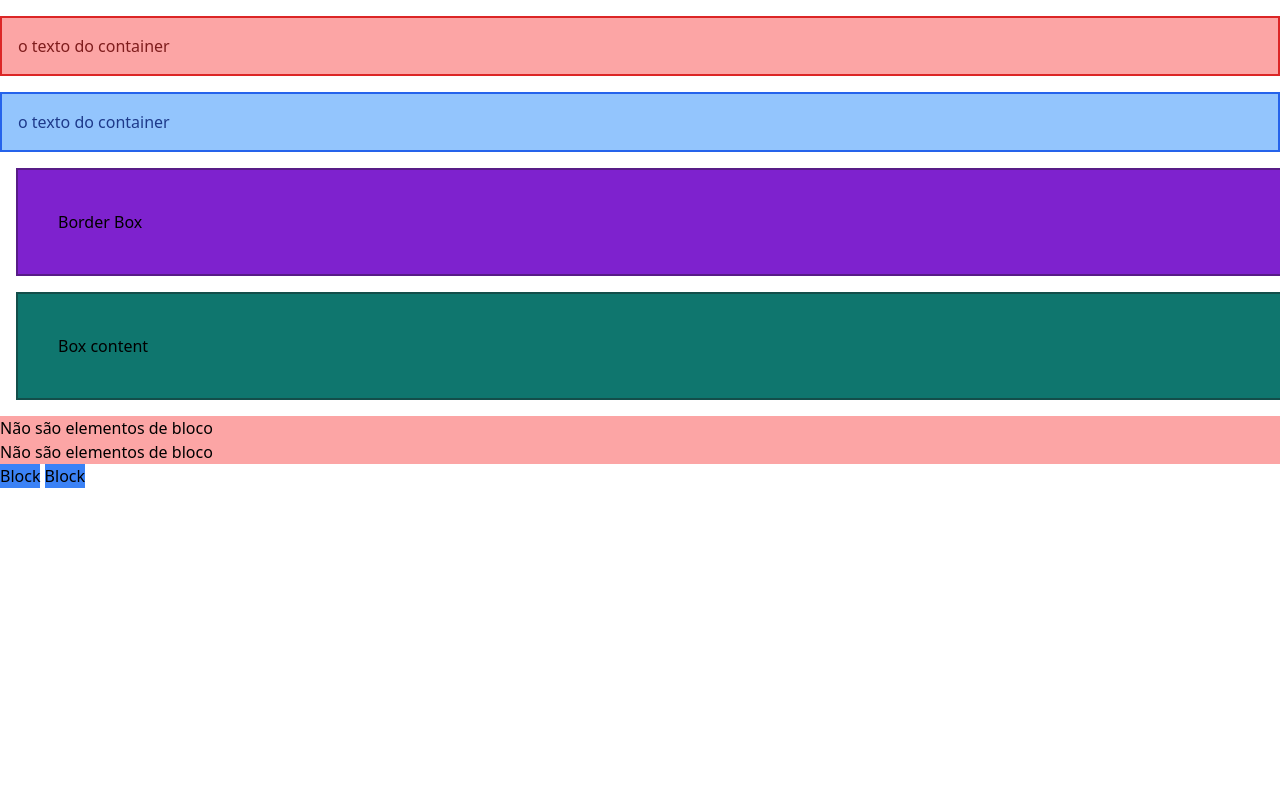
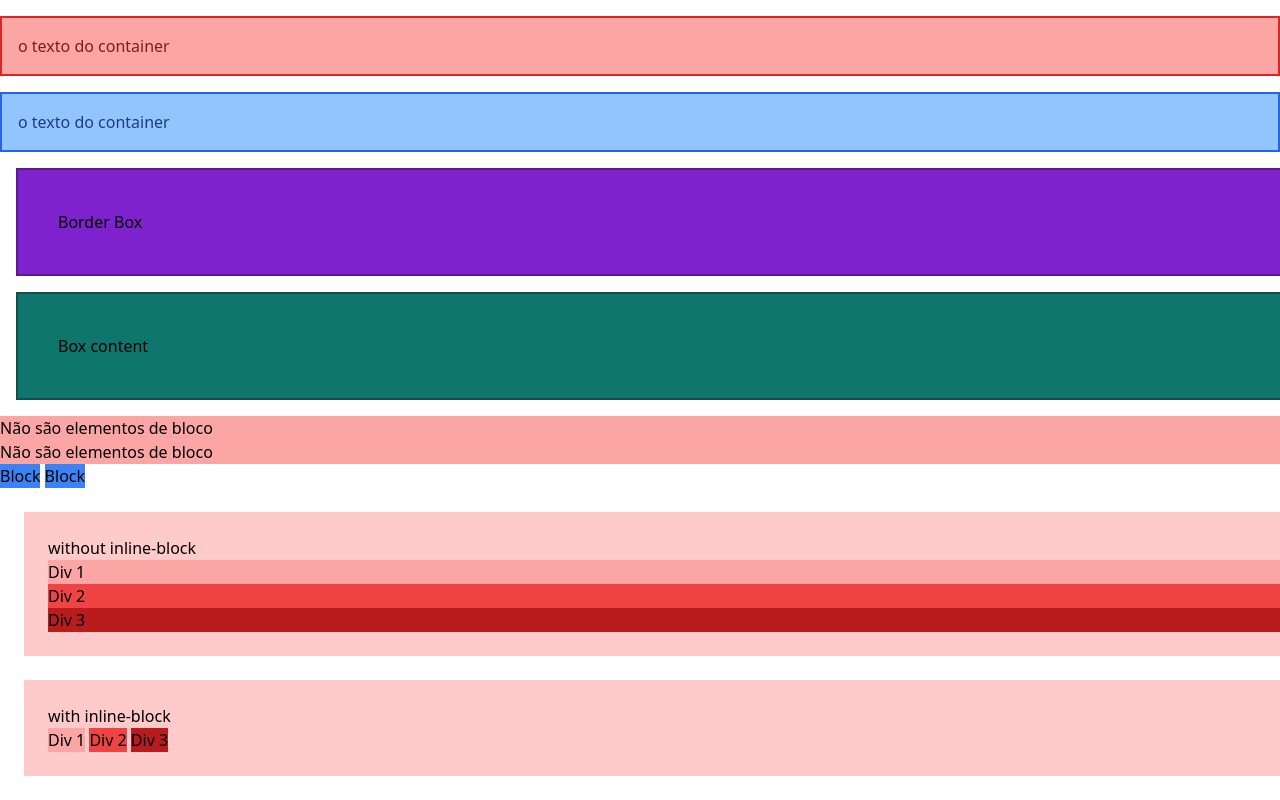
Before and after one commit to douglasmatosdev/learn-tailwind-css, a website: page 03_layout/src/index.html in a window 1280 px wide. Shown: the top 800 px of the page. Drawn offline with Linux system fonts and the light colour scheme.

Commit message:
exercicios

```diff
--- a/03_layout/src/index.html
+++ b/03_layout/src/index.html
@@ -38,5 +38,18 @@
       <div class="bg-blue-500 inline-block">Block</div>
       <div class="bg-green-900 hidden">Estou aparecendo</div>
     </div>
+
+    <div class="container bg-red-200 m-6 p-6">
+      <p>without inline-block</p>
+      <div class="bg-red-300">Div 1</div>
+      <div class="bg-red-500">Div 2</div>
+      <div class="bg-red-700">Div 3</div>
+    </div>
+    <div class="container bg-red-200 m-6 p-6">
+      <p>with inline-block</p>
+      <div class="bg-red-300 inline-block">Div 1</div>
+      <div class="bg-red-500 inline-block">Div 2</div>
+      <div class="bg-red-700 inline-block">Div 3</div>
+    </div>
   </body>
 </html>
```
Also changed, not shown: 03_layout/src/css/styles.css.
